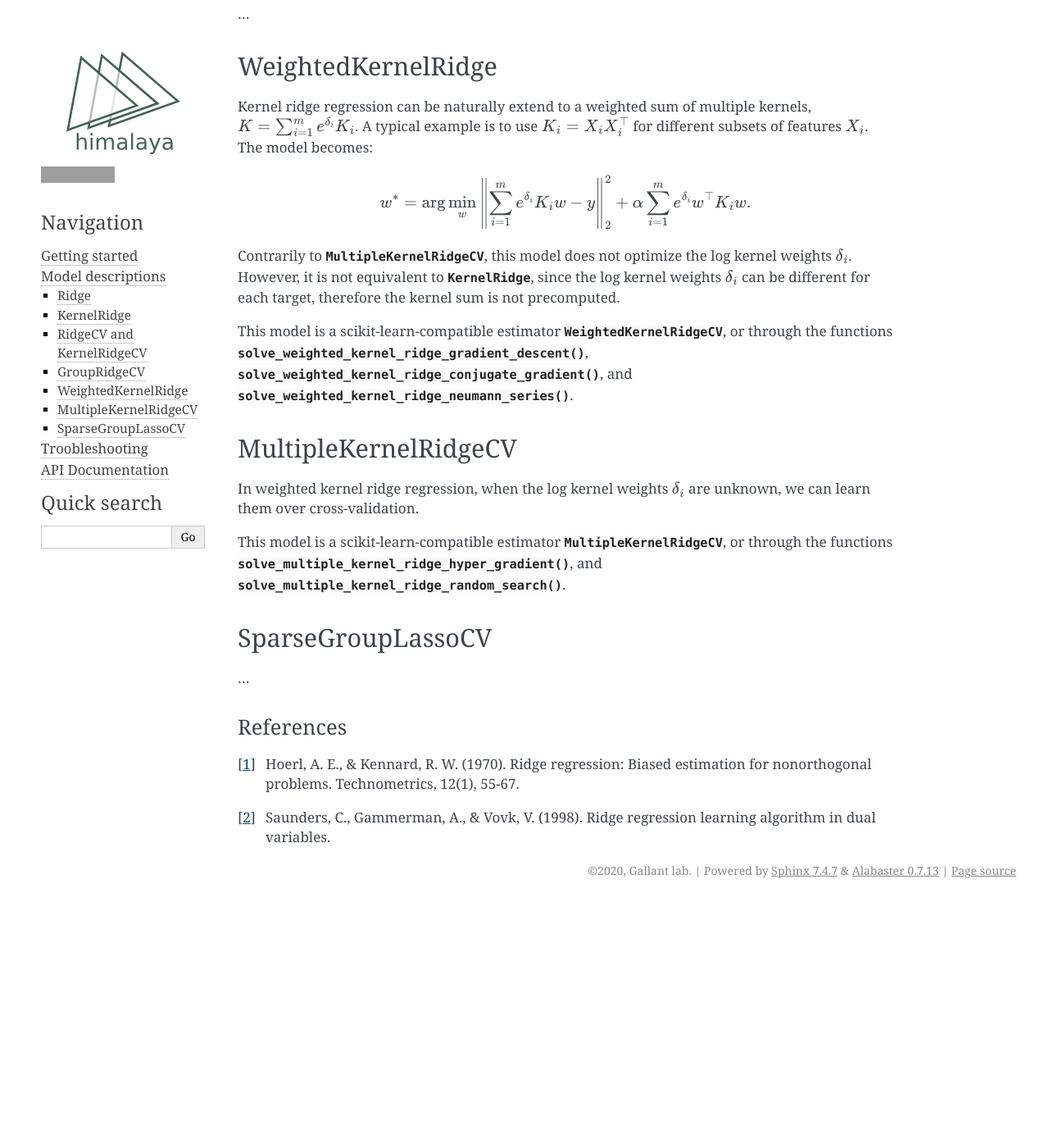
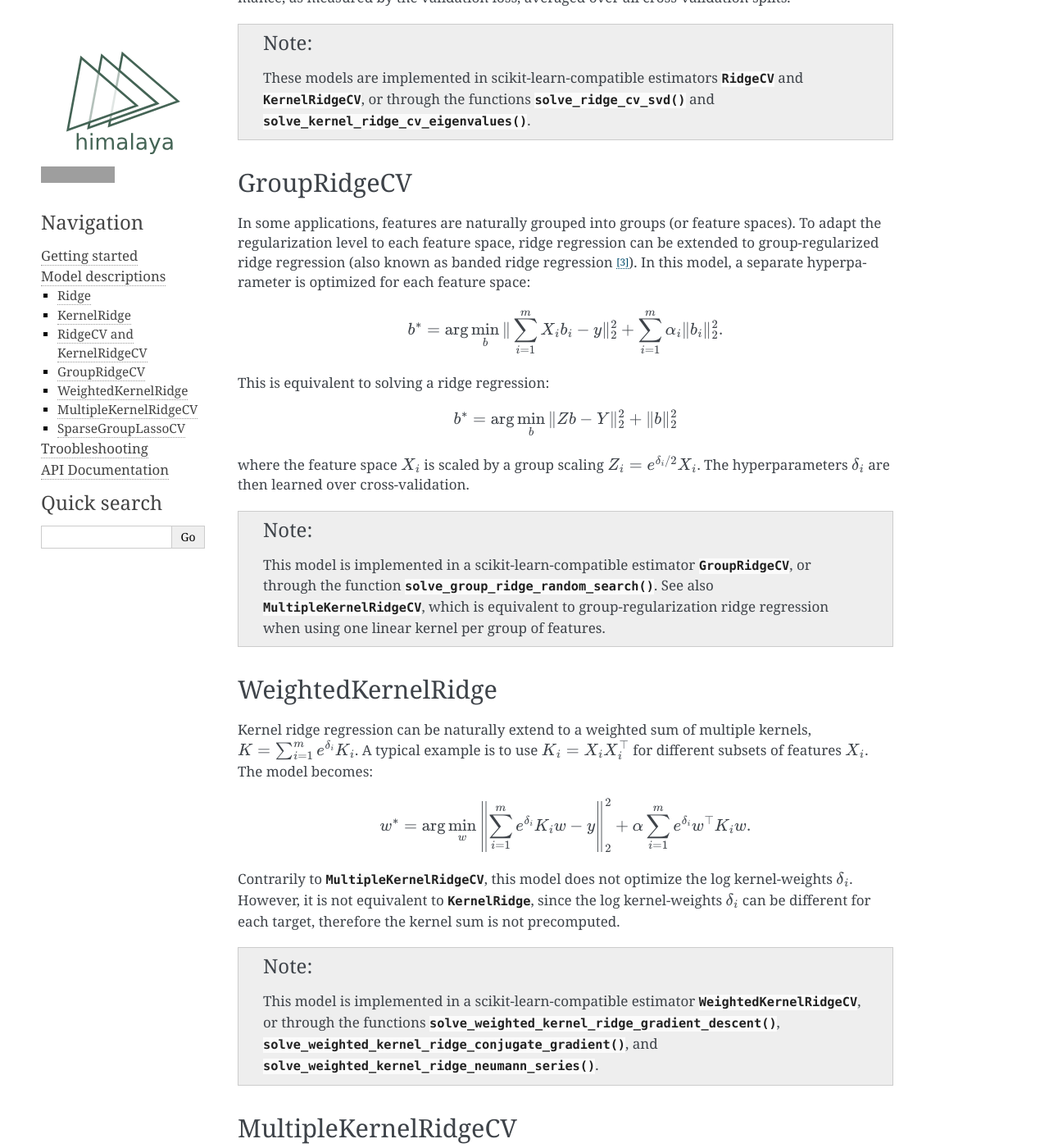
Before and after one commit to gallantlab/himalaya, a Sphinx documentation site: the page built from doc/models.rst, in a window 1280 px wide and 1400 px high, scrolled down 1242 px. Shown: the whole window at 82% size. Built offline with Sphinx 7.4.7, drawn with Linux system fonts in a browser that asks for light colours; pages that are not in the unit, such as notebooks, are missing from menus; before the commit the page ends 2343 px from its top, so only the background shows below that; some of the changed text lies outside the part shown; grey boxes are pictures that could not be loaded.

Commit message:
DOC add model definition for GroupRidgeCV

```diff
--- a/doc/models.rst
+++ b/doc/models.rst
@@ -17,9 +17,10 @@ samples and :math:`p` features,  :math:`y\in \mathbb{R}^n` a target vector, and
 The equation has a  closed-form solution :math:`b^* = M y`, where :math:`M =
 (X^\top X + \alpha I_p)^{-1}X^\top \in  \mathbb{R}^{p \times n}`.
 
-This model is implemented in a scikit-learn-compatible estimator
-:class:`~himalaya.ridge.Ridge`, or through the functions
-:func:`~himalaya.ridge.solve_ridge_svd`.
+.. note::
+  This model is implemented in a scikit-learn-compatible estimator
+  :class:`~himalaya.ridge.Ridge`, or through the function
+  :func:`~himalaya.ridge.solve_ridge_svd`.
 
 KernelRidge
 -----------
@@ -35,11 +36,12 @@ X^\top(XX^\top + \alpha I_n)^{-1}y`, or :math:`b^* = X^\top w^*` for some
 This model can be extended to arbitrary positive semidefinite kernels
 :math:`K`, leading to the more general kernel ridge regression [2]_.
 
-This model is implemented in a scikit-learn-compatible estimator
-:class:`~himalaya.kernel_ridge.KernelRidge`, or through the functions
-:func:`~himalaya.kernel_ridge.solve_kernel_ridge_eigenvalues`,
-:func:`~himalaya.kernel_ridge.solve_kernel_ridge_gradient_descent`, and
-:func:`~himalaya.kernel_ridge.solve_kernel_ridge_conjugate_gradient`.
+.. note::
+  This model is implemented in a scikit-learn-compatible estimator
+  :class:`~himalaya.kernel_ridge.KernelRidge`, or through the functions
+  :func:`~himalaya.kernel_ridge.solve_kernel_ridge_eigenvalues`,
+  :func:`~himalaya.kernel_ridge.solve_kernel_ridge_gradient_descent`, and
+  :func:`~himalaya.kernel_ridge.solve_kernel_ridge_conjugate_gradient`.
 
 
 RidgeCV and KernelRidgeCV
@@ -56,16 +58,41 @@ defined over a grid of log-spaced values. Finally, we keep the candidate
 leading to the best generalization performance, as measured by the validation
 loss, averaged over all cross-validation splits.
 
-These models are implemented in scikit-learn-compatible estimators
-:class:`~himalaya.ridge.RidgeCV` and
-:class:`~himalaya.kernel_ridge.KernelRidgeCV`, or through the function
-:func:`~himalaya.ridge.solve_ridge_cv_svd` and
-:func:`~himalaya.kernel_ridge.solve_kernel_ridge_cv_eigenvalues`.
+.. note::
+  These models are implemented in scikit-learn-compatible estimators
+  :class:`~himalaya.ridge.RidgeCV` and
+  :class:`~himalaya.kernel_ridge.KernelRidgeCV`, or through the functions
+  :func:`~himalaya.ridge.solve_ridge_cv_svd` and
+  :func:`~himalaya.kernel_ridge.solve_kernel_ridge_cv_eigenvalues`.
 
 GroupRidgeCV
 ------------
 
-...
+In some applications, features are naturally grouped into groups (or feature
+spaces). To adapt the regularization level to each feature space, ridge
+regression can be extended to group-regularized ridge regression (also known
+as banded ridge regression [3]_). In this model, a separate hyperparameter is
+optimized for each feature space:
+
+.. math::
+    b^* = \arg\min_b \|\sum_{i=1}^m X_i b_i - y\|_2^2 + \sum_{i=1}^m \alpha_i \|b_i\|_2^2.
+
+This is equivalent to solving a ridge regression:
+
+.. math::
+    b^* = \arg\min_b \|Z b - Y\|_2^2 + \|b\|_2^2
+
+where the feature space :math:`X_i` is scaled by a group scaling
+:math:`Z_i = e^{\delta_i / 2} X_i`. The hyperparameters :math:`\delta_i` are
+then learned over cross-validation.
+
+.. note::
+  This model is implemented in a scikit-learn-compatible estimator
+  :class:`~himalaya.ridge.GroupRidgeCV`, or through the function
+  :func:`~himalaya.ridge.solve_group_ridge_random_search`. See also
+  :class:`~himalaya.kernel_ridge.MultipleKernelRidgeCV`, which is equivalent to
+  group-regularization ridge regression when using one linear kernel per group
+  of features.
 
 WeightedKernelRidge
 -------------------
@@ -80,27 +107,32 @@ The model becomes:
     + \alpha \sum_{i=1}^m e^{\delta_i} w^\top K_{i} w.
 
 Contrarily to :class:`~himalaya.kernel_ridge.MultipleKernelRidgeCV`, this model
-does not optimize the log kernel weights :math:`\delta_i`. However, it is not
-equivalent to :class:`~himalaya.kernel_ridge.KernelRidge`, since the log kernel
-weights :math:`\delta_i` can be different for each target, therefore the
+does not optimize the log kernel-weights :math:`\delta_i`. However, it is not
+equivalent to :class:`~himalaya.kernel_ridge.KernelRidge`, since the log
+kernel-weights :math:`\delta_i` can be different for each target, therefore the
 kernel sum is not precomputed.
 
-This model is a scikit-learn-compatible estimator
-:class:`~himalaya.kernel_ridge.WeightedKernelRidgeCV`, or through the functions
-:func:`~himalaya.kernel_ridge.solve_weighted_kernel_ridge_gradient_descent`,
-:func:`~himalaya.kernel_ridge.solve_weighted_kernel_ridge_conjugate_gradient`,
-and :func:`~himalaya.kernel_ridge.solve_weighted_kernel_ridge_neumann_series`.
+.. note::
+  This model is implemented in a scikit-learn-compatible estimator
+  :class:`~himalaya.kernel_ridge.WeightedKernelRidgeCV`, or through the
+  functions
+  :func:`~himalaya.kernel_ridge.solve_weighted_kernel_ridge_gradient_descent`,
+  :func:`~himalaya.kernel_ridge.solve_weighted_kernel_ridge_conjugate_gradient`,
+  and
+  :func:`~himalaya.kernel_ridge.solve_weighted_kernel_ridge_neumann_series`.
 
 MultipleKernelRidgeCV
 ---------------------
 
-In weighted kernel ridge regression, when the log kernel weights
+In weighted kernel ridge regression, when the log kernel-weights
 :math:`\delta_i` are unknown, we can learn them over cross-validation.
 
-This model is a scikit-learn-compatible estimator
-:class:`~himalaya.kernel_ridge.MultipleKernelRidgeCV`, or through the functions
-:func:`~himalaya.kernel_ridge.solve_multiple_kernel_ridge_hyper_gradient`, and
-:func:`~himalaya.kernel_ridge.solve_multiple_kernel_ridge_random_search`.
+.. note::
+  This model is implemented in a scikit-learn-compatible estimator
+  :class:`~himalaya.kernel_ridge.MultipleKernelRidgeCV`, or through the
+  functions
+  :func:`~himalaya.kernel_ridge.solve_multiple_kernel_ridge_hyper_gradient`,
+  and :func:`~himalaya.kernel_ridge.solve_multiple_kernel_ridge_random_search`.
 
 SparseGroupLassoCV
 ------------------
@@ -115,3 +147,7 @@ References
 
 .. [2] Saunders, C., Gammerman, A., & Vovk, V. (1998). Ridge regression
   learning algorithm in dual variables.
+
+.. [3] Nunez-Elizalde, A. O., Huth, A. G., & Gallant, J. L. (2019). Voxelwise
+  encoding models with non-spherical multivariate normal priors. Neuroimage,
+  197, 482-492.
```
